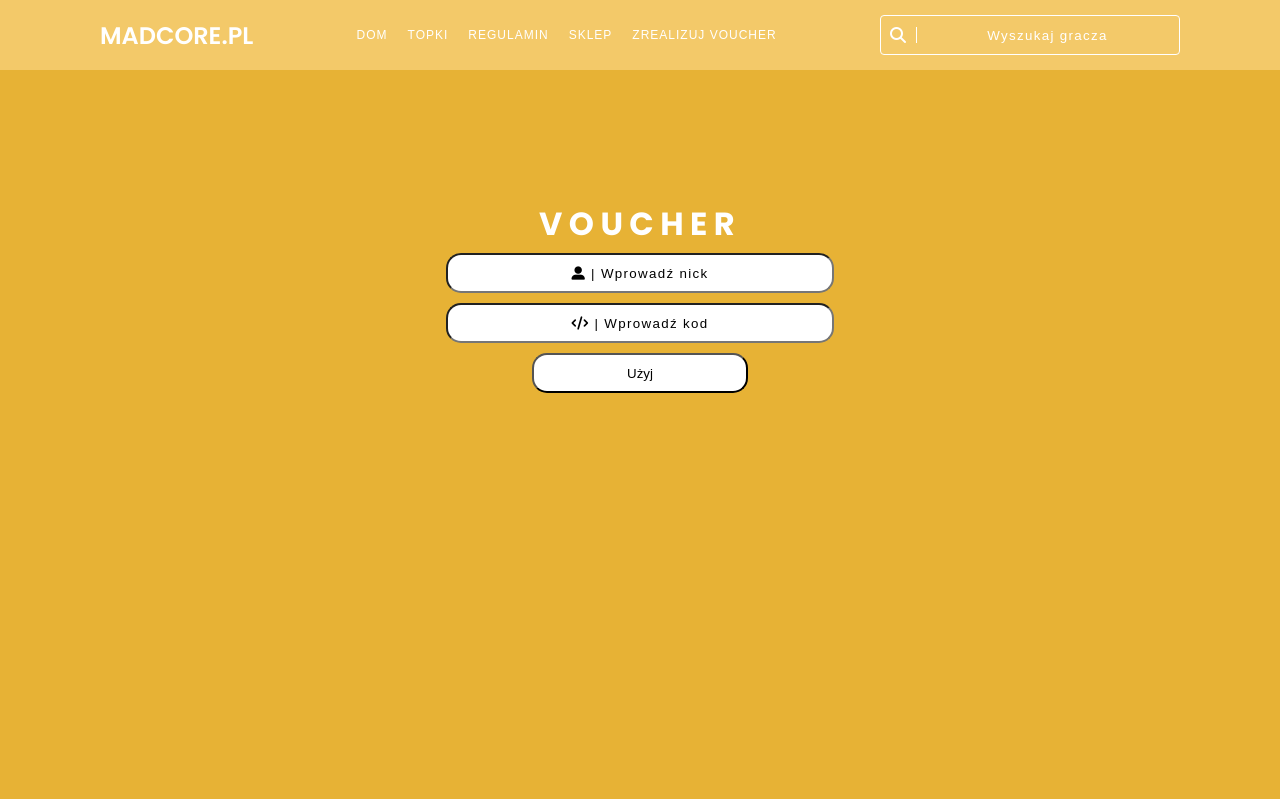
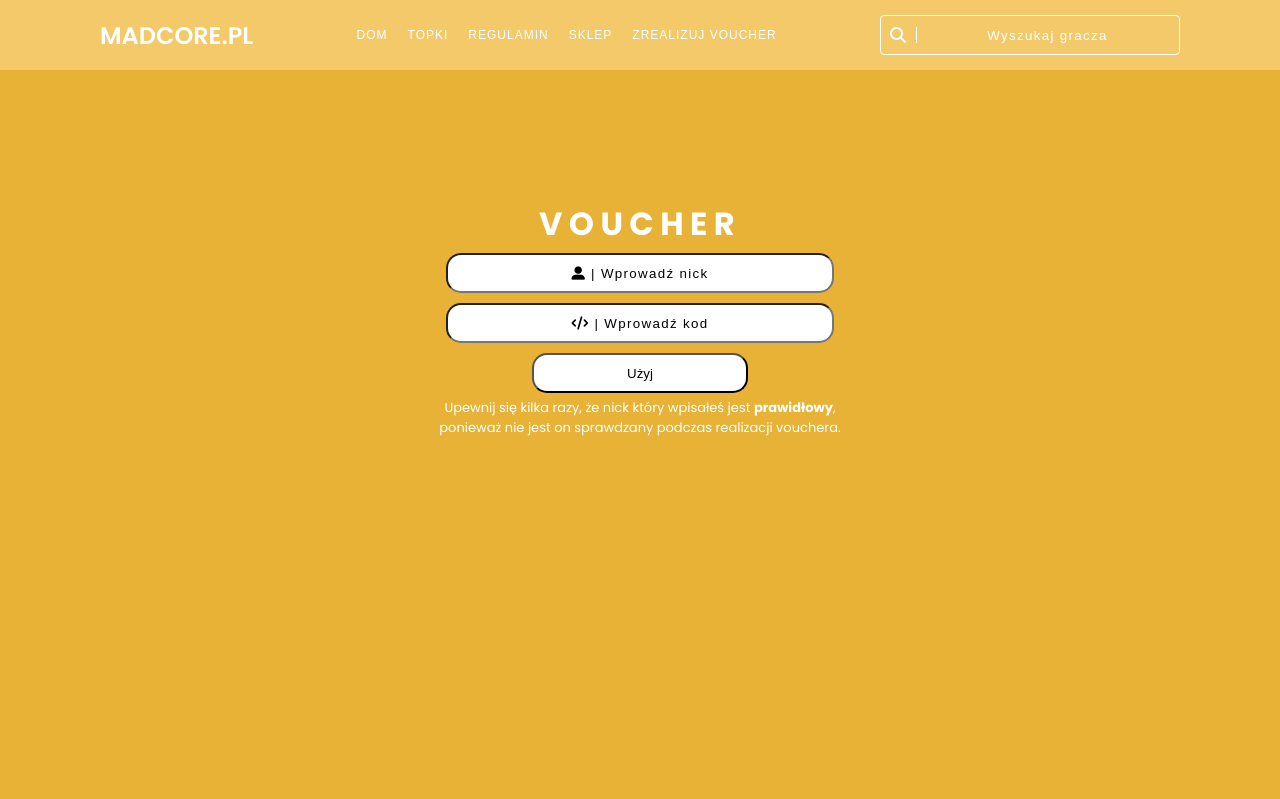
Before and after one commit to rvyk/madcore-rvyk, a Flask app: page /voucher in a window 1280 px wide. Shown: the top 799 px of the page. Run offline with Flask 2, Linux system fonts and the light colour scheme; parts of the project's set-up code (start-up, migrations or seed data) failed here and were passed over; some libraries are stand-ins or nearby versions.

Commit message:
add vouchers

```diff
--- a/app.py
+++ b/app.py
@@ -1,17 +1,19 @@
 import re
-from flask import Flask, redirect, render_template, request, url_for, jsonify
+from flask import Flask, redirect, render_template, request, url_for, jsonify, flash
 from flask_mysqldb import MySQL, MySQLdb
 from handlers import errors
 import time
+from mcrcon import MCRcon
 import datetime
 app = Flask(__name__)
+app.secret_key = "!d\_U1<;+*vR@S;pMN0u"
 app.register_blueprint(errors)
 app.config['MYSQL_HOST'] = '34.116.255.40'
 app.config['MYSQL_USER'] = 'rvyk'
 app.config['MYSQL_PASSWORD'] = 'skala234'
 app.config['MYSQL_CURSORCLASS'] = 'DictCursor'
 mysql = MySQL(app)
-
+mcr = MCRcon("34.116.255.40", "skala234")
 @app.route('/'  , methods=['GET', 'POST'])
 def main():
     if request.method == 'POST':
@@ -22,10 +24,41 @@ def main():
 
 @app.route('/voucher', methods=['POST', 'GET'])
 def voucher():
-    if request.method == 'POST':
+    if request.method == 'POST' and "nm" in request.form:
         user = request.form['nm']
         return redirect(url_for('user', usr=user))
+    if request.method == 'POST' and 'username' and 'vouchercode' in request.form:
+        username = request.form['username']
+        vouchercode = request.form['vouchercode']
+        print('username', username)
+        print('voucher code', vouchercode)
+        cur = mysql.connection.cursor()
+        cur.execute("USE voucher")
+        cur.execute(f"SELECT usluga FROM vouchers WHERE voucher_code='{vouchercode}'")
+        voucherCur = cur.fetchone()
+        numrows = int(cur.rowcount)
+        if numrows == 0:
+            flash("Ten voucher nie istnieje", "info")
+            cur.close()
+        else:
+            try:
+                usluga = voucherCur.get("usluga")
+                mcr.connect()
+                mcr.command(f"lp user {username} parent set {usluga}")
+                mcr.disconnect()
+                print("to sie nie wykona")
+                cur.execute(f"DELETE FROM vouchers WHERE voucher_code='{vouchercode}'")
+                mysql.connection.commit()
+                cur.close()
+                flash(f"Voucher został zrealizowany na nick: {username}", "info")
+            except:
+                flash(f"Serwer jest wyłączony", "info")
+                mysql.connection.commit()
+                cur.close()
+
+        return redirect(url_for('voucher'))
     return render_template('voucher.html')
+
 @app.route('/topki', methods=['GET', 'POST'])
 def topki():
     if request.method == 'POST':
--- a/static/styles/voucher.css
+++ b/static/styles/voucher.css
@@ -12,8 +12,14 @@
     height: 40px;
     border-radius: 15px;
     margin: 5px;
-    caret-color: transparent;
     text-align: center;
+}
+.adnotatka{
+    font-size: 13px !important;
+}
+.errormsg{
+    font-size: 20px !important;
+    color: red !important;
 }
 input::placeholder{
     font-family:Arial, FontAwesome;
--- a/templates/voucher.html
+++ b/templates/voucher.html
@@ -23,10 +23,20 @@ MADCORE.PL
             <h1>VOUCHER</h1>
             <div class="voucher">
                 <form action="" method="POST">
-                    <input type="text" name="username" autocomplete="off" placeholder="&#xf406; | Wprowadź nick"/>
-                    <input type="text" name="vouchercode" autocomplete="off" placeholder="&#xf121; | Wprowadź kod"/>
+                    <input type="text" required="on" name="username" autocomplete="off" placeholder="&#xf406; | Wprowadź nick"/>
+                    <input type="text" required="on" name="vouchercode" autocomplete="off" placeholder="&#xf121; | Wprowadź kod"/>
                     <input type="submit" value="Użyj">
+                    <p class="adnotatka">Upewnij się kilka razy, że nick który wpisałeś jest <b>prawidłowy</b>,<br /> ponieważ nie jest on sprawdzany podczas realizacji vouchera.
                 </form>
+                {% with messages = get_flashed_messages() %}
+                    {% if messages %}
+                        {% for msg in messages %}
+                        <p class="errormsg">{{msg}}</p>
+                        {%endfor%}
+                    {%endif%}
+                {%endwith%}
+
+
             </div>
         </div>
     </div><svg xmlns="http://www.w3.org/2000/svg" viewBox="0 0 1440 320">
```
